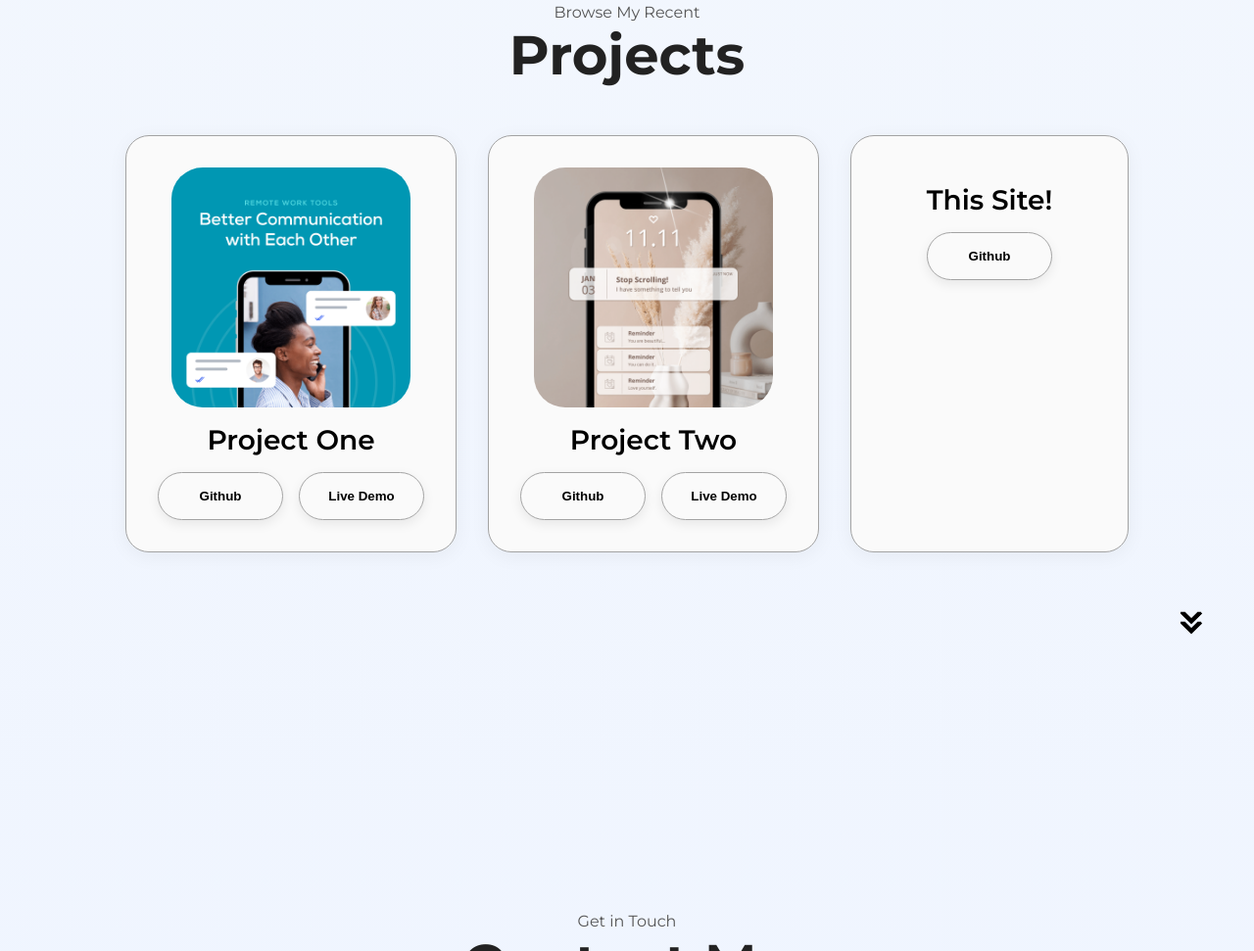
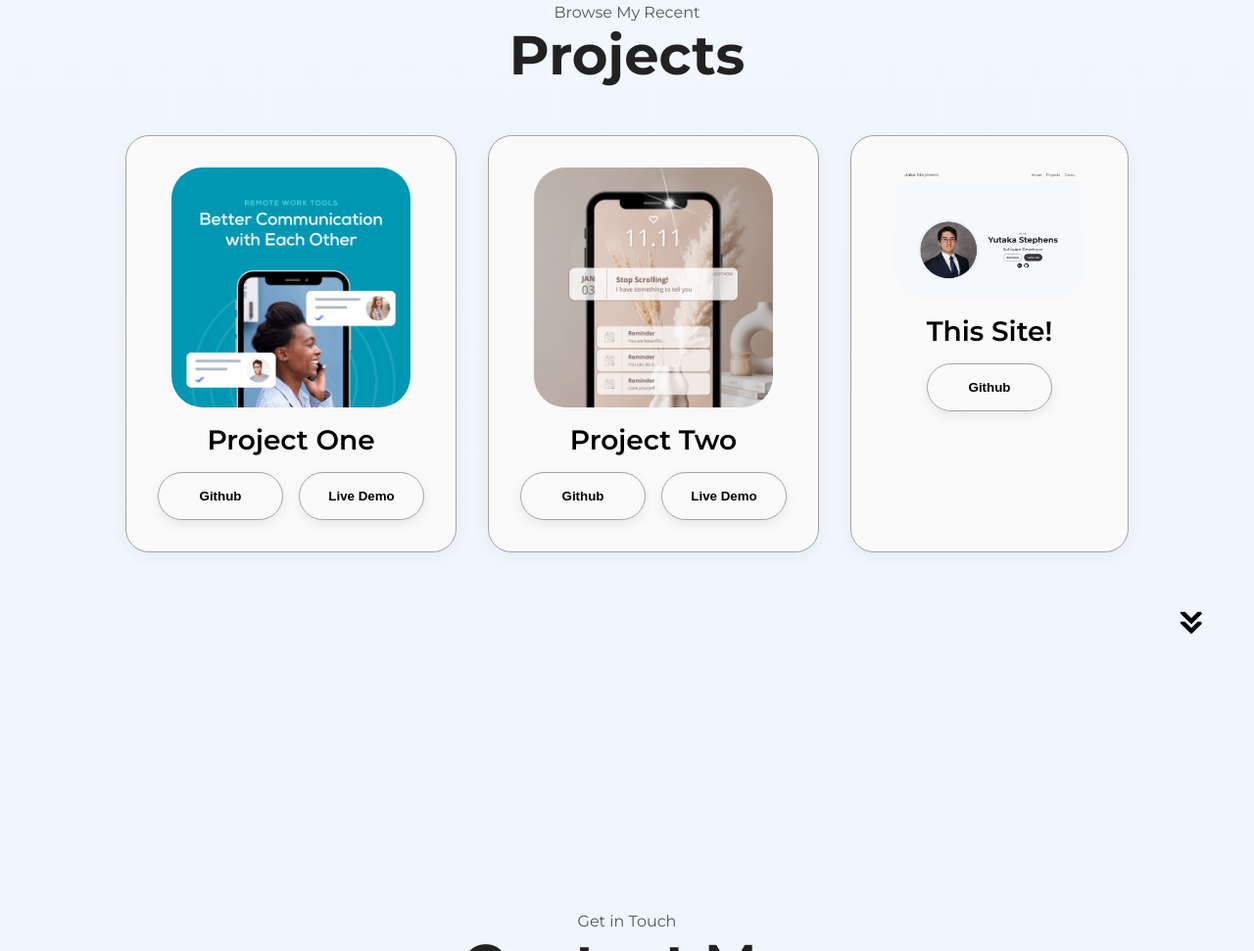
Before and after one commit to yutakastep/portfolio-website, a website: page public/index.html in a window 1280 px wide. Shown: the part 2437-3408 px from the top of the page at 98% size. Drawn offline with Linux system fonts and the light colour scheme.

Commit message:
updated image for site

```diff
--- a/public/index.html
+++ b/public/index.html
@@ -249,9 +249,9 @@
                     </div>
                 </div>
                 <div class="details-container color-container">
-                    <!-- <div class="article-container">
-                        <img src="./assets/project-3.png" alt="Project3" class="project-img"/>
-                    </div> -->
+                    <div class="article-container">
+                        <img src="./assets/this_site.png" alt="Project3" class="project-img"/>
+                    </div>
                     <h2 class="experience-sub-title project-title">This Site!</h2>
                     <div class="btn-container">
                         <button
```
Also changed, not shown: public/assets/this_site.png (added).
